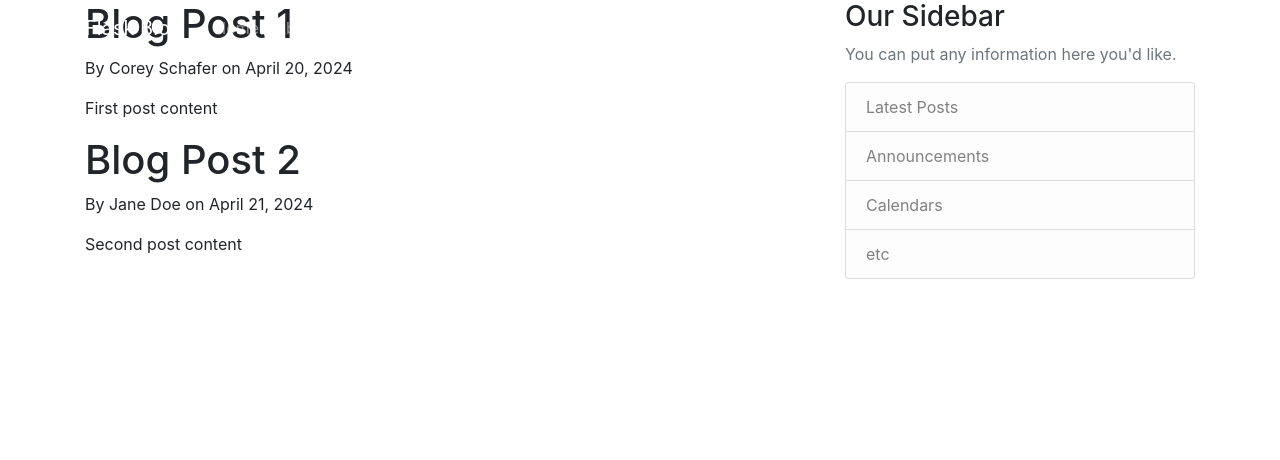
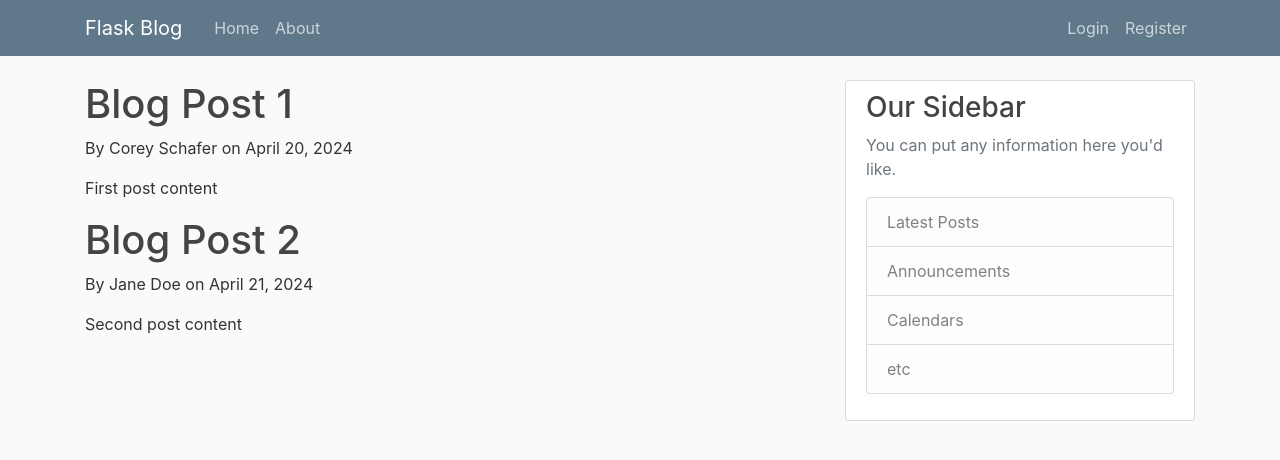
Before and after one commit to smihaylov69/Flask-API, a Flask app: page / in a window 1280 px wide. Shown: the top 460 px of the page. Run offline with Flask 3, Linux system fonts and the light colour scheme.

Commit message:
Workin on css with url for

```diff
--- a/app.py
+++ b/app.py
@@ -1,4 +1,4 @@
-from flask import Flask, render_template
+from flask import Flask, render_template,url_for
 app = Flask(__name__)
 
 
--- /dev/null
+++ b/static/main.css
@@ -0,0 +1,80 @@
+body {
+    background: #fafafa;
+    color: #333333;
+    margin-top: 5rem;
+  }
+
+  h1, h2, h3, h4, h5, h6 {
+    color: #444444;
+  }
+
+  .bg-steel {
+    background-color: #5f788a;
+  }
+
+  .site-header .navbar-nav .nav-link {
+    color: #cbd5db;
+  }
+
+  .site-header .navbar-nav .nav-link:hover {
+    color: #ffffff;
+  }
+
+  .site-header .navbar-nav .nav-link.active {
+    font-weight: 500;
+  }
+
+  .content-section {
+    background: #ffffff;
+    padding: 10px 20px;
+    border: 1px solid #dddddd;
+    border-radius: 3px;
+    margin-bottom: 20px;
+  }
+
+  .article-title {
+    color: #444444;
+  }
+
+  a.article-title:hover {
+    color: #428bca;
+    text-decoration: none;
+  }
+
+  .article-content {
+    white-space: pre-line;
+  }
+
+  .article-img {
+    height: 65px;
+    width: 65px;
+    margin-right: 16px;
+  }
+
+  .article-metadata {
+    padding-bottom: 1px;
+    margin-bottom: 4px;
+    border-bottom: 1px solid #e3e3e3
+  }
+
+  .article-metadata a:hover {
+    color: #333;
+    text-decoration: none;
+  }
+
+  .article-svg {
+    width: 25px;
+    height: 25px;
+    vertical-align: middle;
+  }
+
+  .account-img {
+    height: 125px;
+    width: 125px;
+    margin-right: 20px;
+    margin-bottom: 16px;
+  }
+
+  .account-heading {
+    font-size: 2.5rem;
+  }
--- a/templates/layout.html
+++ b/templates/layout.html
@@ -7,6 +7,7 @@
 
     <!-- Bootstrap CSS -->
     <link rel="stylesheet" href="https://cdn.jsdelivr.net/npm/bootstrap@4.4.1/dist/css/bootstrap.min.css" integrity="sha384-Vkoo8x4CGsO3+Hhxv8T/Q5PaXtkKtu6ug5TOeNV6gBiFeWPGFN9MuhOf23Q9Ifjh" crossorigin="anonymous">
+    <link rel="stylesheet" type="text/css" href="{{ url_for('static' , filename = 'main.css') }}">
         {% if title %}
             <title> {{ title }} </title>
         {% else %}
```
